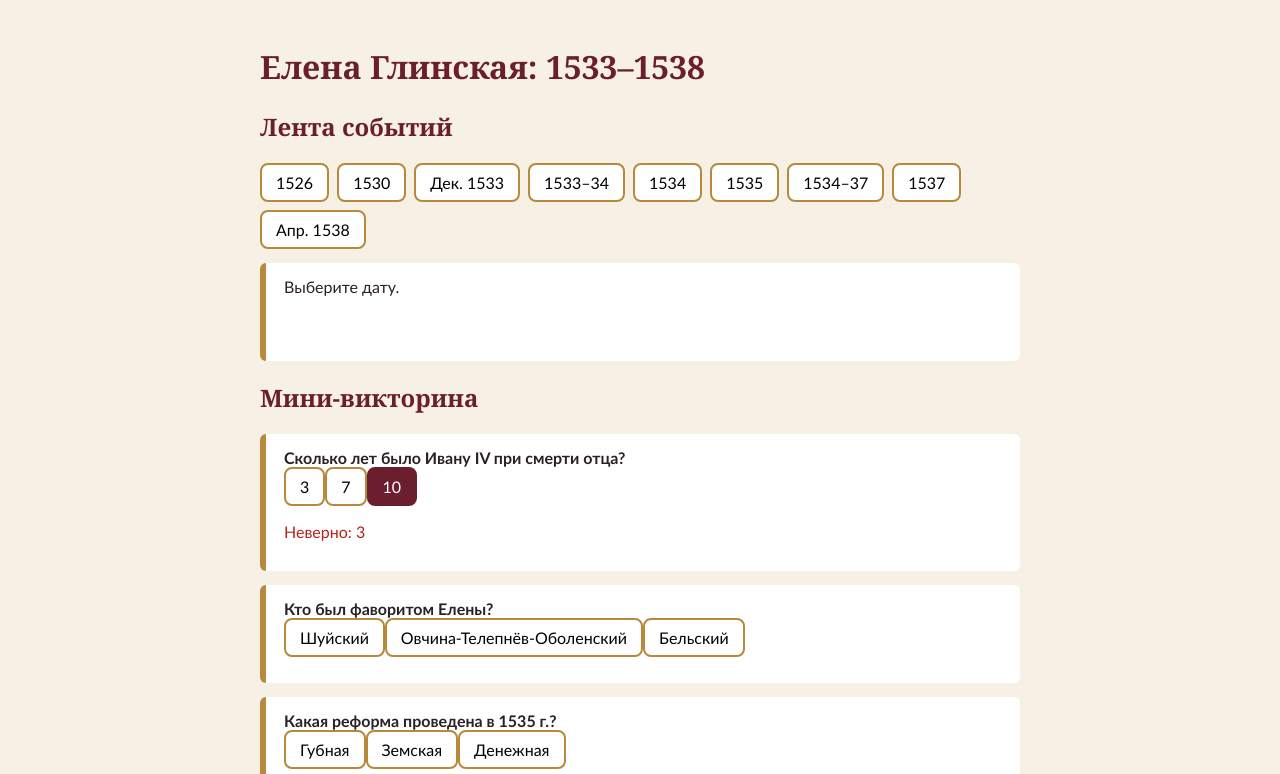
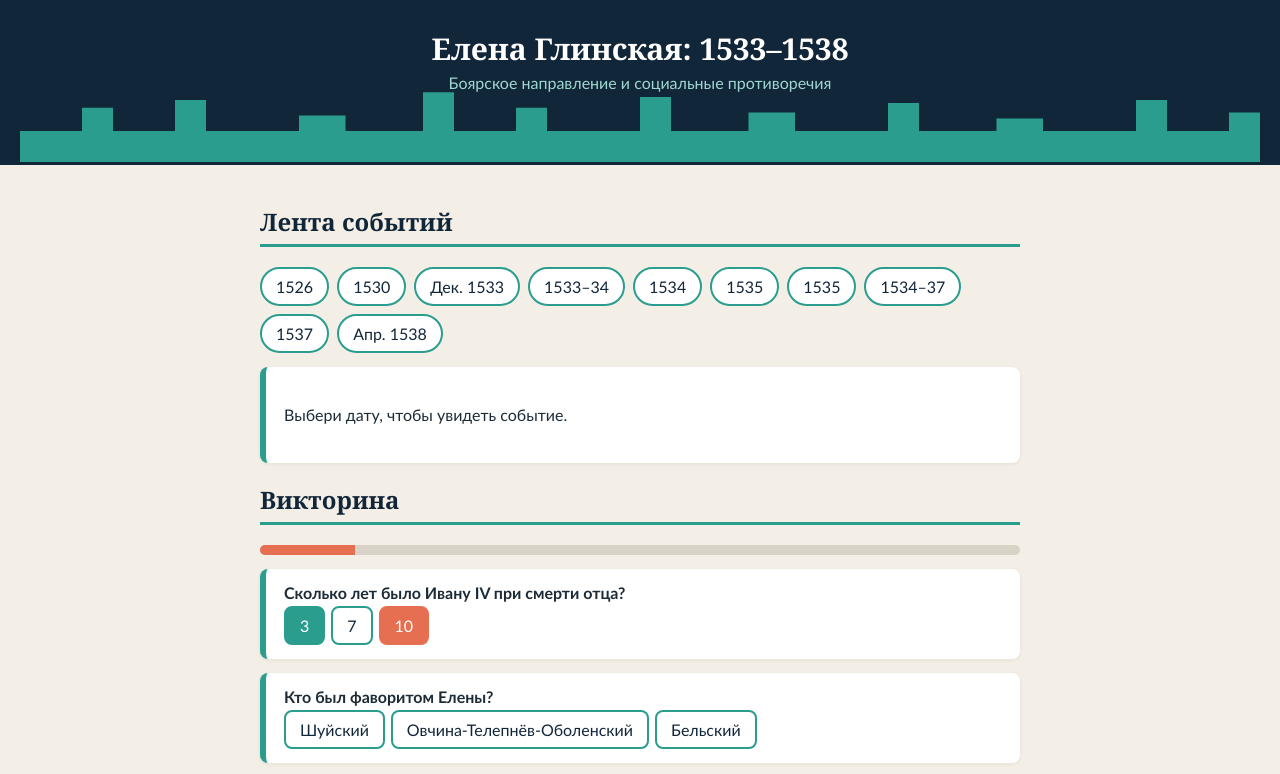
Before and after one commit to Shlupka/Glinskaya, a plain HTML site: page index.html in a window 1280 px wide. Both pictures are taken after a click on the button "10". Shown: the top 774 px of the page. Drawn offline with Linux system fonts and the light colour scheme.

Commit message:
Update index.html

```diff
--- a/index.html
+++ b/index.html
@@ -1,17 +1,39 @@
 <!DOCTYPE html><html lang="ru"><head><meta charset="utf-8"><meta name="viewport" content="width=device-width,initial-scale=1"><title>Елена Глинская — интерактив</title>
-<style>body{font-family:Calibri,Arial,sans-serif;background:#F7F1E5;color:#2B2024;max-width:760px;margin:0 auto;padding:24px}h1,h2{font-family:Georgia,serif;color:#6B1E2E}
-.tl{display:flex;flex-wrap:wrap;gap:8px}button{font:inherit;padding:8px 14px;border:2px solid #B8893B;background:#fff;border-radius:8px;cursor:pointer}button.on{background:#6B1E2E;color:#fff;border-color:#6B1E2E}
-.card{background:#fff;border-left:6px solid #B8893B;padding:14px 18px;margin:14px 0;border-radius:6px;min-height:70px}.ok{color:#1a7f37}.bad{color:#b42318}</style></head><body>
-<h1>Елена Глинская: 1533–1538</h1><h2>Лента событий</h2><div class="tl" id="tl"></div><div class="card" id="ev">Выберите дату.</div>
-<h2>Мини-викторина</h2><div id="q"></div><p id="sc"></p>
+<style>
+:root{--navy:#12263A;--teal:#2A9D8F;--sand:#F4EFE6;--coral:#E76F51;--ink:#1c2b36}
+*{box-sizing:border-box}body{font-family:Calibri,Arial,sans-serif;background:var(--sand);color:var(--ink);margin:0}
+header{background:var(--navy);color:#fff;padding:28px 20px 0;text-align:center}header h1{font-family:Georgia,serif;margin:0 0 4px;font-size:30px}header p{margin:0;color:#9fd8d0}
+main{max-width:800px;margin:0 auto;padding:20px}h2{font-family:Georgia,serif;color:var(--navy);border-bottom:3px solid var(--teal);padding-bottom:6px}
+.tl{display:flex;flex-wrap:wrap;gap:8px}button{font:inherit;padding:8px 14px;border:2px solid var(--teal);background:#fff;color:var(--navy);border-radius:999px;cursor:pointer}
+button:hover{background:#e3f4f1}button.on{background:var(--navy);color:#fff;border-color:var(--navy)}
+.card{background:#fff;border-left:6px solid var(--teal);padding:14px 18px;margin:14px 0;border-radius:8px;box-shadow:0 1px 4px #0001}
+#ev{display:flex;gap:16px;align-items:center;min-height:96px}#ev svg{flex:none;width:72px;height:72px}
+.q button{border-radius:8px;margin:4px 6px 0 0}.q button.right{background:var(--teal);color:#fff;border-color:var(--teal)}.q button.wrong{background:var(--coral);color:#fff;border-color:var(--coral)}
+.bar{height:10px;background:#d9d3c7;border-radius:6px;overflow:hidden}.bar i{display:block;height:100%;width:0;background:var(--coral);transition:width .3s}
+#sc{font-weight:bold;color:var(--navy)}
+</style></head><body>
+<header><h1>Елена Глинская: 1533–1538</h1><p>Боярское направление и социальные противоречия</p>
+<svg viewBox="0 0 800 70" width="100%" height="70" preserveAspectRatio="xMidYMax slice"><path d="M0 70V50h40V35h20V50h40V30h20V50h60V40h30V50h50V25h20V50h40V35h20V50h60V28h20V50h50V38h30V50h60V32h20V50h50V42h30V50h60V30h20V50h40V38h20V50h50V70z" fill="#2A9D8F"/></svg></header>
+<main>
+<h2>Лента событий</h2><div class="tl" id="tl"></div><div class="card" id="ev"><span>Выбери дату, чтобы увидеть событие.</span></div>
+<h2>Викторина</h2><div class="bar"><i id="pb"></i></div><div id="q"></div><p id="sc"></p>
+</main>
 <script>
-const E=[["1526","Брак Василия III и Елены Глинской."],["1530","Рождение Ивана, будущего Ивана IV."],["Дек. 1533","Смерть Василия III. Начало регентства Елены."],["1533–34","Арест Юрия Дмитровского; он умер в заточении."],["1534","Бельский и Ляцкий уходят в Литву; арестован М. Глинский."],["1535","Денежная реформа; строительство стены Китай-города."],["1534–37","Война с Литвой, перемирие в 1537."],["1537","Мятеж Андрея Старицкого, арест."],["Апр. 1538","Смерть Елены; начало боярского правления."]];
+const I={crown:'<path d="M10 52l6-28 14 14 6-20 6 20 14-14 6 28z" fill="#E76F51"/><rect x="10" y="54" width="52" height="8" fill="#12263A"/>',
+coin:'<circle cx="36" cy="36" r="26" fill="#E9C46A" stroke="#12263A" stroke-width="4"/><path d="M36 20v32M28 30h16M28 42h16" stroke="#12263A" stroke-width="4"/>',
+wall:'<path d="M6 60V28h10v-8h8v8h8v-8h8v8h8v-8h8v8h10v32z" fill="#2A9D8F" stroke="#12263A" stroke-width="3"/><rect x="30" y="42" width="12" height="18" fill="#12263A"/>',
+sword:'<path d="M36 6l6 36H30z" fill="#9fb3c8" stroke="#12263A" stroke-width="3"/><rect x="22" y="42" width="28" height="6" fill="#12263A"/><rect x="33" y="48" width="6" height="16" fill="#E76F51"/>',
+chain:'<rect x="8" y="26" width="28" height="20" rx="10" fill="none" stroke="#12263A" stroke-width="6"/><rect x="36" y="26" width="28" height="20" rx="10" fill="none" stroke="#E76F51" stroke-width="6"/>',
+flag:'<path d="M18 8v58" stroke="#12263A" stroke-width="5"/><path d="M18 10h38l-10 12 10 12H18z" fill="#2A9D8F"/>'};
+const E=[["1526","Брак Василия III и Елены Глинской.","crown"],["1530","Рождение Ивана, будущего Ивана IV.","crown"],["Дек. 1533","Смерть Василия III. Начало регентства Елены.","flag"],["1533–34","Арест Юрия Дмитровского; он умер в заточении.","chain"],["1534","Бельский и Ляцкий уходят в Литву; арестован М. Глинский.","chain"],["1535","Денежная реформа: единая монета.","coin"],["1535","Строительство стены Китай-города.","wall"],["1534–37","Война с Литвой, перемирие в 1537.","sword"],["1537","Мятеж Андрея Старицкого, арест.","chain"],["Апр. 1538","Смерть Елены; начало боярского правления.","flag"]];
 const tl=document.getElementById("tl"),ev=document.getElementById("ev");
-E.forEach(([d,t],i)=>{const b=document.createElement("button");b.textContent=d;b.onclick=()=>{[...tl.children].forEach(x=>x.classList.remove("on"));b.classList.add("on");ev.textContent=d+": "+t};tl.appendChild(b)});
-const Q=[["Сколько лет было Ивану IV при смерти отца?",["3","7","10"],0],["Кто был фаворитом Елены?",["Шуйский","Овчина-Телепнёв-Оболенский","Бельский"],1],["Какая реформа проведена в 1535 г.?",["Губная","Земская","Денежная"],2],["Что последовало за смертью Елены?",["Боярское правление","Опричнина","Смута"],0]];
+E.forEach(([d,t,ic])=>{const b=document.createElement("button");b.textContent=d;b.onclick=()=>{[...tl.children].forEach(x=>x.classList.remove("on"));b.classList.add("on");
+ev.innerHTML='<svg viewBox="0 0 72 72">'+I[ic]+'</svg><span><b>'+d+'</b><br>'+t+'</span>'};tl.appendChild(b)});
+const Q=[["Сколько лет было Ивану IV при смерти отца?",["3","7","10"],0],["Кто был фаворитом Елены?",["Шуйский","Овчина-Телепнёв-Оболенский","Бельский"],1],["Какая реформа проведена в 1535 г.?",["Губная","Земская","Денежная"],2],["Что последовало за смертью Елены?",["Боярское правление","Опричнина","Смута"],0],["В каком году Елена стала регентшей?",["1530","1533","1538"],1],["Кто поднял мятеж в 1537 г.?",["Юрий Дмитровский","Андрей Старицкий","Михаил Глинский"],1],["Куда ушли Бельский и Ляцкий?",["В Крым","В Литву","В Казань"],1],["Что построили в Москве в 1535 г.?",["Кремлёвские соборы","Стену Китай-города","Новый Кремль"],1]];
 let s=0,n=0;const q=document.getElementById("q");
-Q.forEach(([t,o,a])=>{const d=document.createElement("div");d.className="card";d.innerHTML="<b>"+t+"</b><br>";
+Q.forEach(([t,o,a])=>{const d=document.createElement("div");d.className="card q";d.innerHTML="<b>"+t+"</b><br>";
 o.forEach((x,i)=>{const b=document.createElement("button");b.textContent=x;b.onclick=()=>{if(d.dataset.done)return;d.dataset.done=1;n++;
-const r=i==a;if(r)s++;b.className="on";d.insertAdjacentHTML("beforeend","<p class='"+(r?"ok":"bad")+"'>"+(r?"Верно":"Неверно: "+o[a])+"</p>");
-document.getElementById("sc").textContent="Результат: "+s+" из "+Q.length+(n==Q.length?" — готово":"")};d.appendChild(b)});q.appendChild(d)});
+if(i==a){s++;b.className="right"}else{b.className="wrong";d.children[a+2].className="right"}
+document.getElementById("pb").style.width=n/Q.length*100+"%";
+document.getElementById("sc").textContent="Результат: "+s+" из "+Q.length+(n==Q.length?(s>=7?" — отлично!":s>=5?" — хорошо":" — стоит повторить"):"")};d.appendChild(b)});q.appendChild(d)});
 </script></body></html>
```
